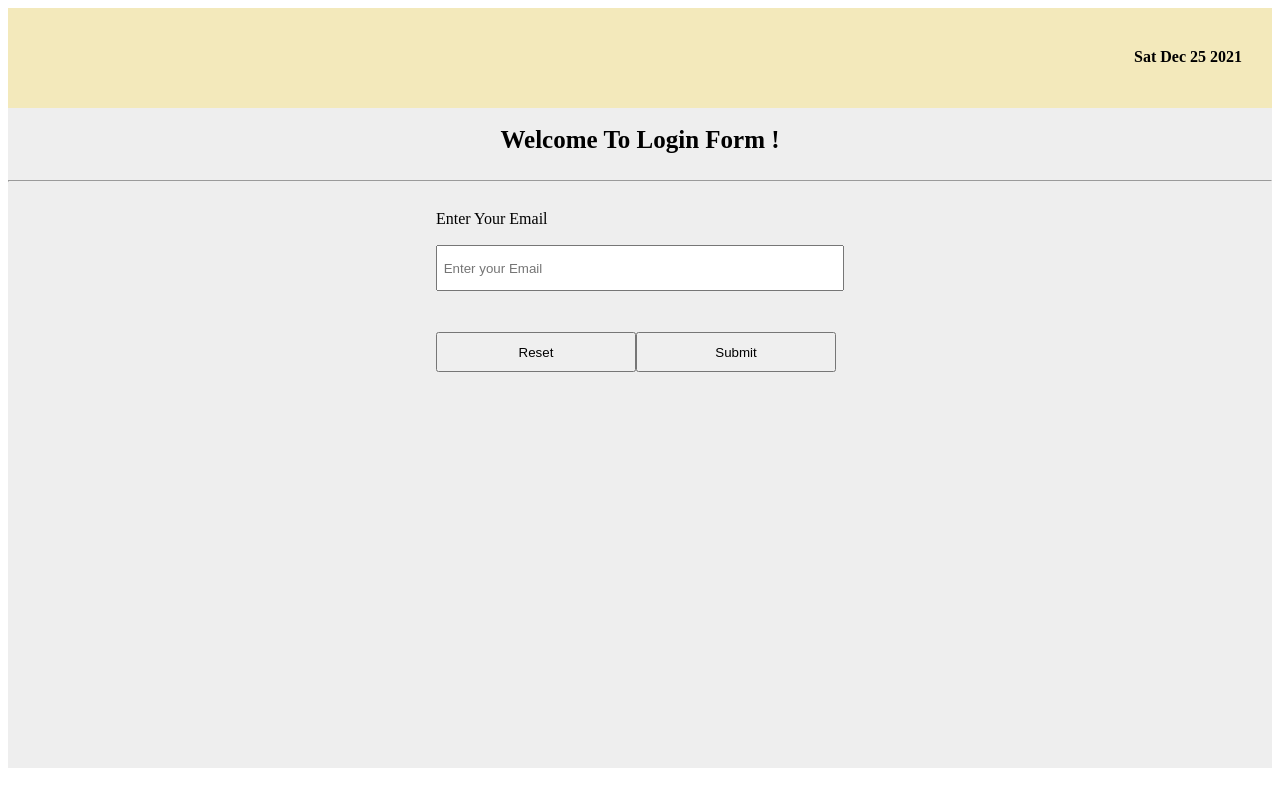
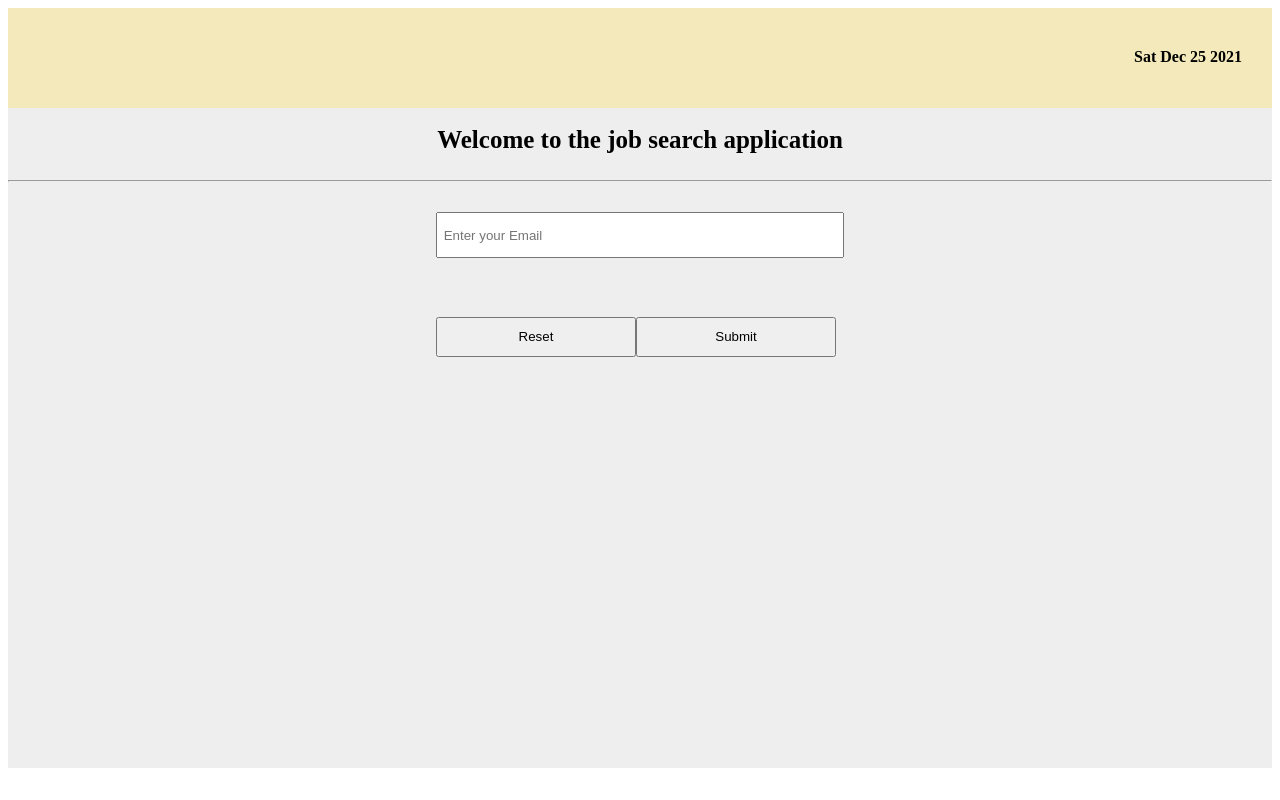
Before and after one commit to RezaHabibi1001/JobSearch, a React (Create React App) app: page / in a window 1280 px wide. Built offline with nearby package versions, Linux system fonts and the light colour scheme.

Commit message:
node modules deleted , the application changed to job search

```diff
--- a/src/Components/Login.js
+++ b/src/Components/Login.js
@@ -35,14 +35,14 @@ export const Login = () => {
   return (
     <div style={LoginStyle.div}>
       <br />
-      <span style={LoginStyle.span}>Welcome To Login Form !</span>
+      <span style={LoginStyle.span}>Welcome to the job search application</span>
       <br />
       <br />
       <hr />
       <br />
       <table style={LoginStyle.table}>
         <tr>
-          <span>Enter Your Email</span>
+          <span></span>
         </tr>
         <tr>
           <input
```
Also changed, not shown: 1 other file (tests, documents, lock files or other folders).
